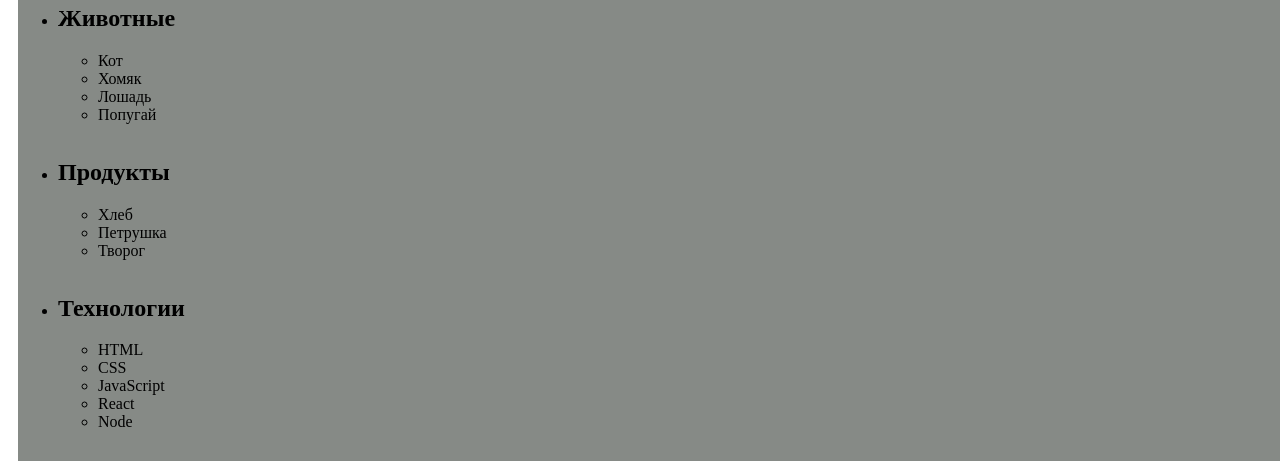
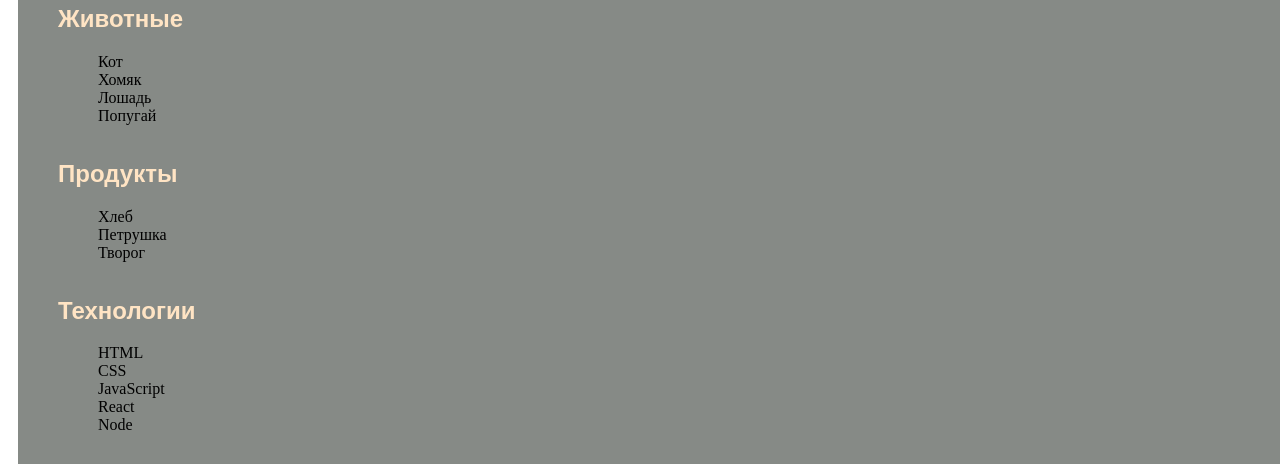
Before and after one commit to Alex-Grib/goit-js-hw-07, a plain HTML site: page index.html in a window 1280 px wide. Shown: the part 62-527 px from the top of the page. Drawn offline with Linux system fonts and the light colour scheme.

Commit message:
устраняет ошибки

```diff
--- a/index.html
+++ b/index.html
@@ -15,7 +15,7 @@
             <li class="item">
                 <h2>Животные</h2>
 
-                <ul>
+                <ul class="list">
                     <li>Кот</li>
                     <li>Хомяк</li>
                     <li>Лошадь</li>
@@ -25,7 +25,7 @@
             <li class="item">
                 <h2>Продукты</h2>
 
-                <ul>
+                <ul class="list">
                     <li>Хлеб</li>
                     <li>Петрушка</li>
                     <li>Творог</li>
@@ -34,7 +34,7 @@
             <li class="item">
                 <h2>Технологии</h2>
 
-                <ul>
+                <ul class="list">
                     <li>HTML</li>
                     <li>CSS</li>
                     <li>JavaScript</li>
--- a/style.css
+++ b/style.css
@@ -10,10 +10,20 @@ h1 {
   font-family: Arial, Helvetica, sans-serif;
   text-align: center;
 }
+h2 {
+  font-family: Arial, Helvetica, sans-serif;
+
+  color: bisque;
+}
 ul {
   margin: 0;
   padding-bottom: 15px;
+  list-style: none;
 }
+.list {
+  list-style: none;
+}
+
 #gallery {
   display: flex;
   flex-wrap: wrap;
```
